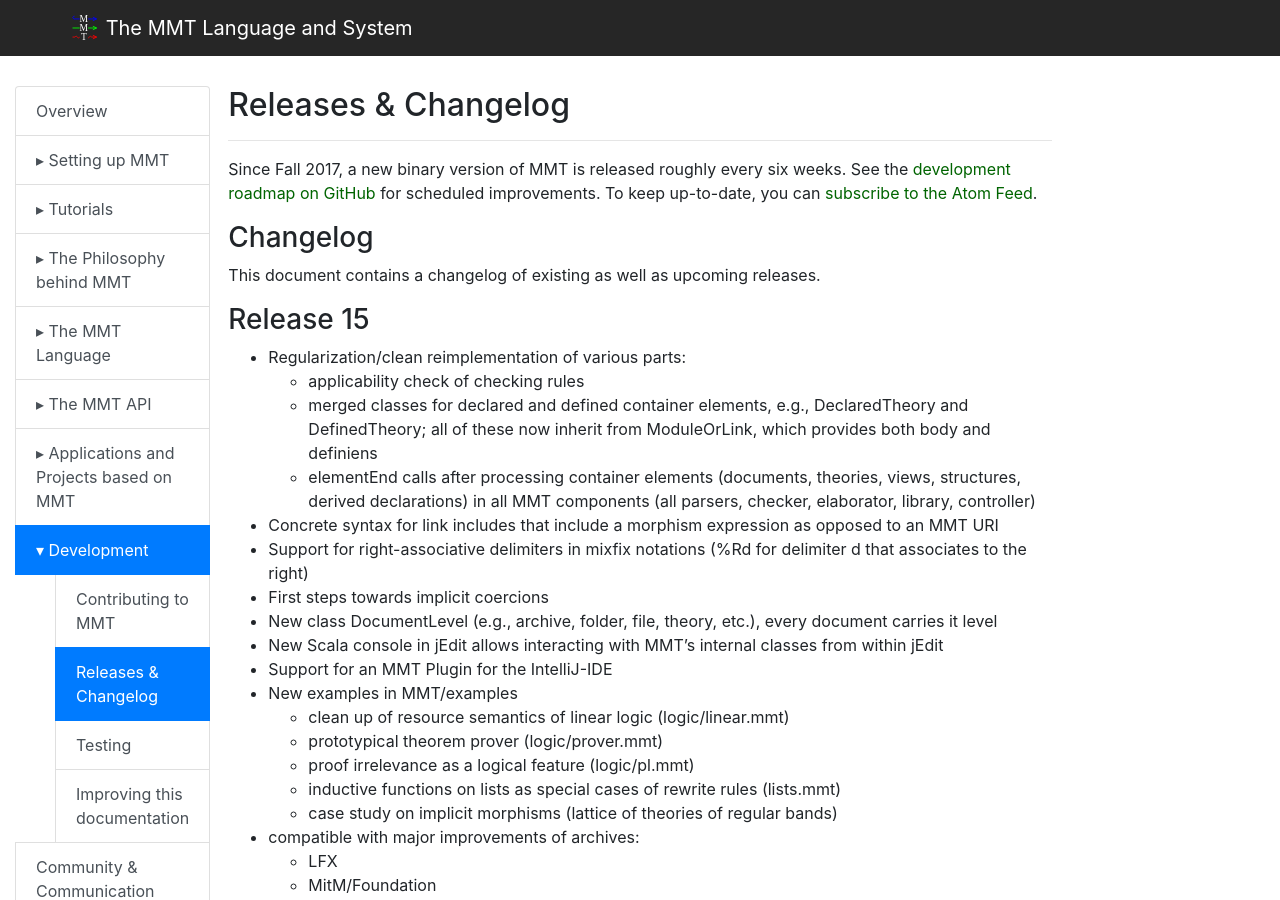
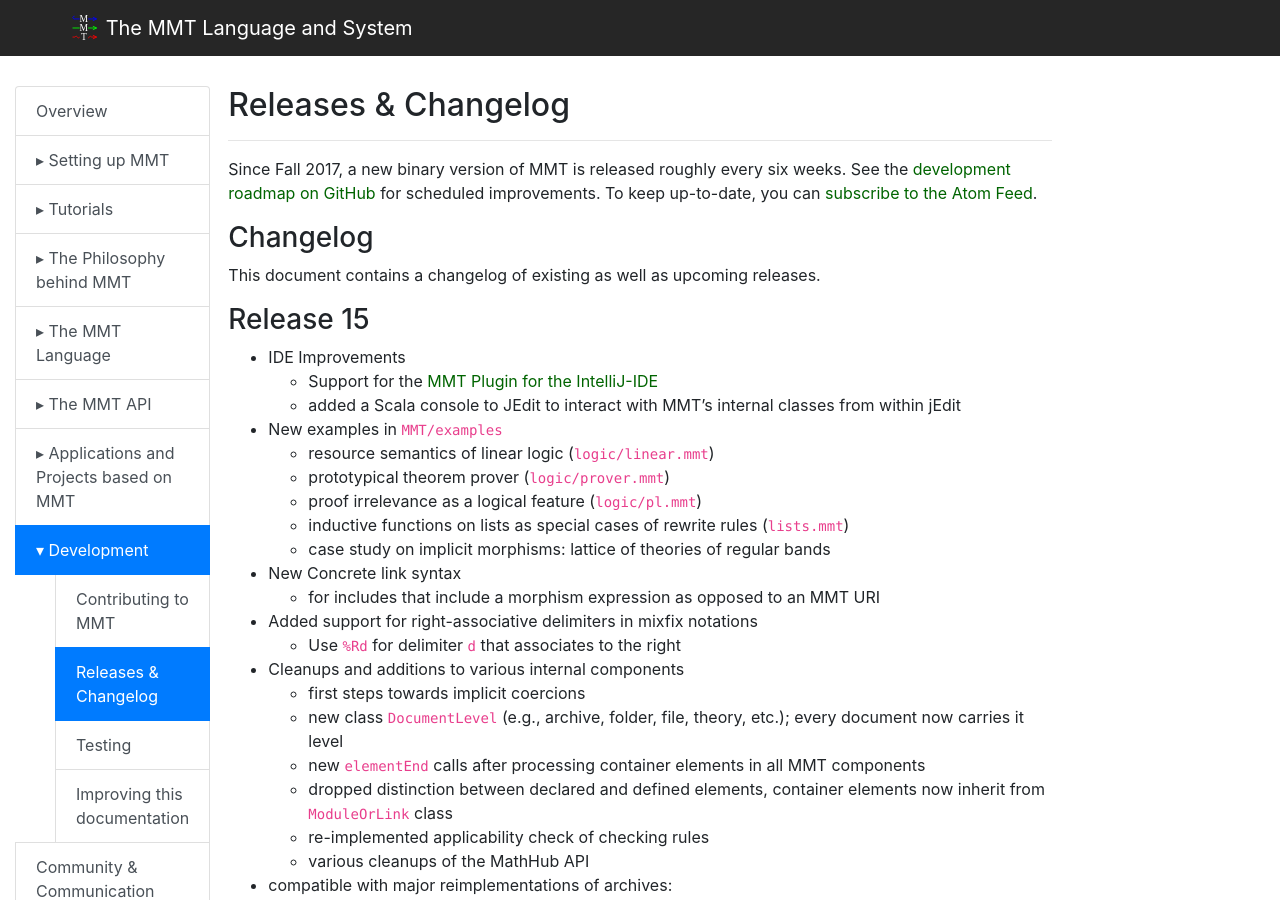
Before and after one commit to UniFormal/uniformal.github.io, a Jekyll site: the page built from doc/development/releases.md, in a window 1280 px wide and 900 px high. Built offline with Jekyll 4.4.1, drawn with Linux system fonts in a browser that asks for light colours.

Commit message:
Update changelog

```diff
--- a/doc/development/releases.md
+++ b/doc/development/releases.md
@@ -13,26 +13,31 @@ This document contains a changelog of existing as well as upcoming releases.
 
 ### Release 15
 
-- Regularization/clean reimplementation of various parts:
-  * applicability check of checking rules
-  * merged classes for declared and defined container elements, e.g., DeclaredTheory and DefinedTheory; all of these now inherit from ModuleOrLink, which provides both body and definiens
-  * elementEnd calls after processing container elements (documents, theories, views, structures, derived declarations) in all MMT components (all parsers, checker, elaborator, library, controller)
-- Concrete syntax for link includes that include a morphism expression as opposed to an MMT URI
-- Support for right-associative delimiters in mixfix notations (%Rd for delimiter d that associates to the right)
-- First steps towards implicit coercions
-- New class DocumentLevel (e.g., archive, folder, file, theory, etc.), every document carries it level
-- New Scala console in jEdit allows interacting with MMT's internal classes from within jEdit
-- Support for an MMT Plugin for the IntelliJ-IDE
-- New examples in MMT/examples
-  * clean up of resource semantics of linear logic (logic/linear.mmt)
-  * prototypical theorem prover (logic/prover.mmt)
-  * proof irrelevance as a logical feature (logic/pl.mmt)
-  * inductive functions on lists as special cases of rewrite rules (lists.mmt)
-  * case study on implicit morphisms (lattice of theories of regular bands)
-- compatible with major improvements of archives:
-  * LFX
-  * MitM/Foundation
-  * MitM/smglom
+- IDE Improvements
+  - Support for the [MMT Plugin for the IntelliJ-IDE](https://github.com/UniFormal/IntelliJ-MMT)
+  - added a Scala console to JEdit to interact with MMT's internal classes from within jEdit
+
+- New examples in `MMT/examples`
+  - resource semantics of linear logic (`logic/linear.mmt`)
+  - prototypical theorem prover (`logic/prover.mmt`)
+  - proof irrelevance as a logical feature (`logic/pl.mmt`)
+  - inductive functions on lists as special cases of rewrite rules (`lists.mmt`)
+  - case study on implicit morphisms: lattice of theories of regular bands
+- New Concrete link syntax
+  - for includes that include a morphism expression as opposed to an MMT URI
+- Added support for right-associative delimiters in mixfix notations
+  - Use `%Rd` for delimiter `d` that associates to the right
+- Cleanups and additions to various internal components
+  - first steps towards implicit coercions
+  - new class `DocumentLevel` (e.g., archive, folder, file, theory, etc.); every document now carries it level
+  - new `elementEnd` calls after processing container elements in all MMT components
+  - dropped distinction between declared and defined elements, container elements now inherit from `ModuleOrLink` class
+  - re-implemented applicability check of checking rules
+  - various cleanups of the MathHub API
+- compatible with major reimplementations of archives:
+  - `LFX`
+  - `MitM/Foundation`
+  - `MitM/smglom`
 
 ### Release 14
 
```
